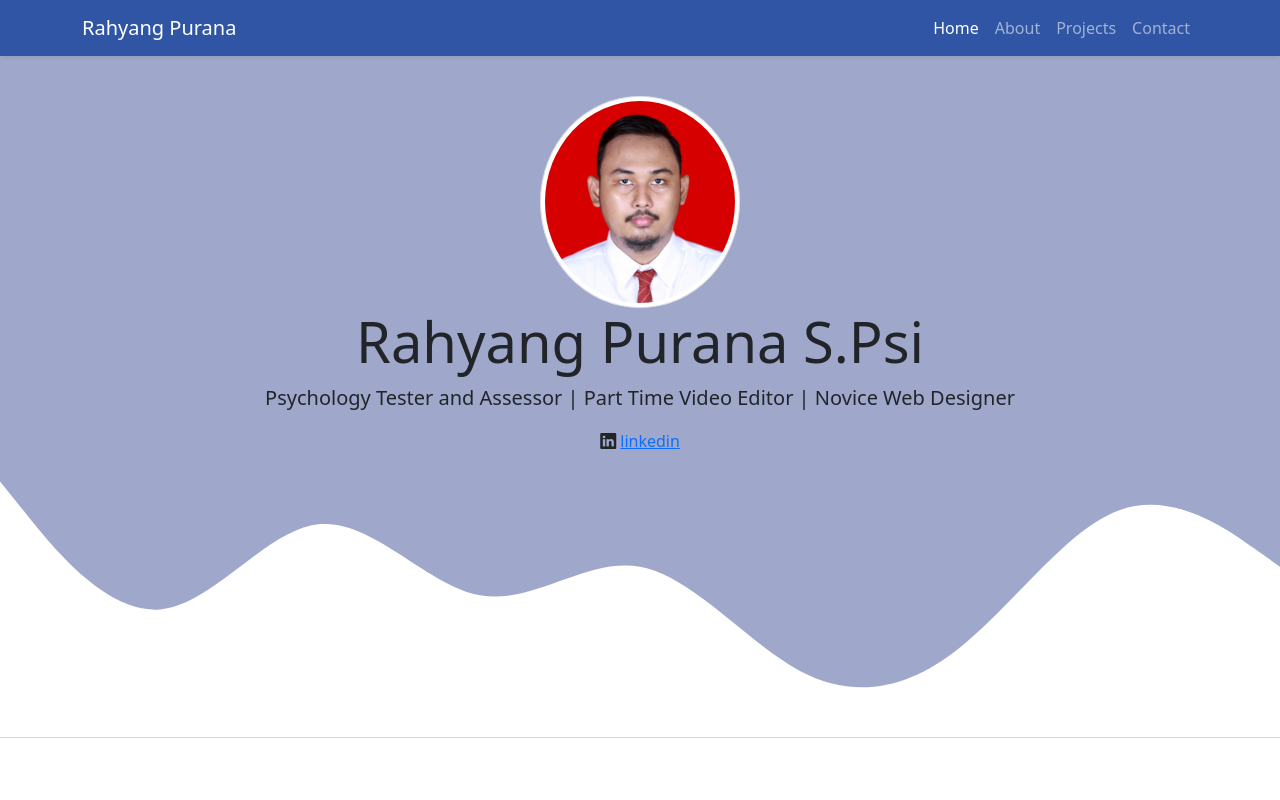
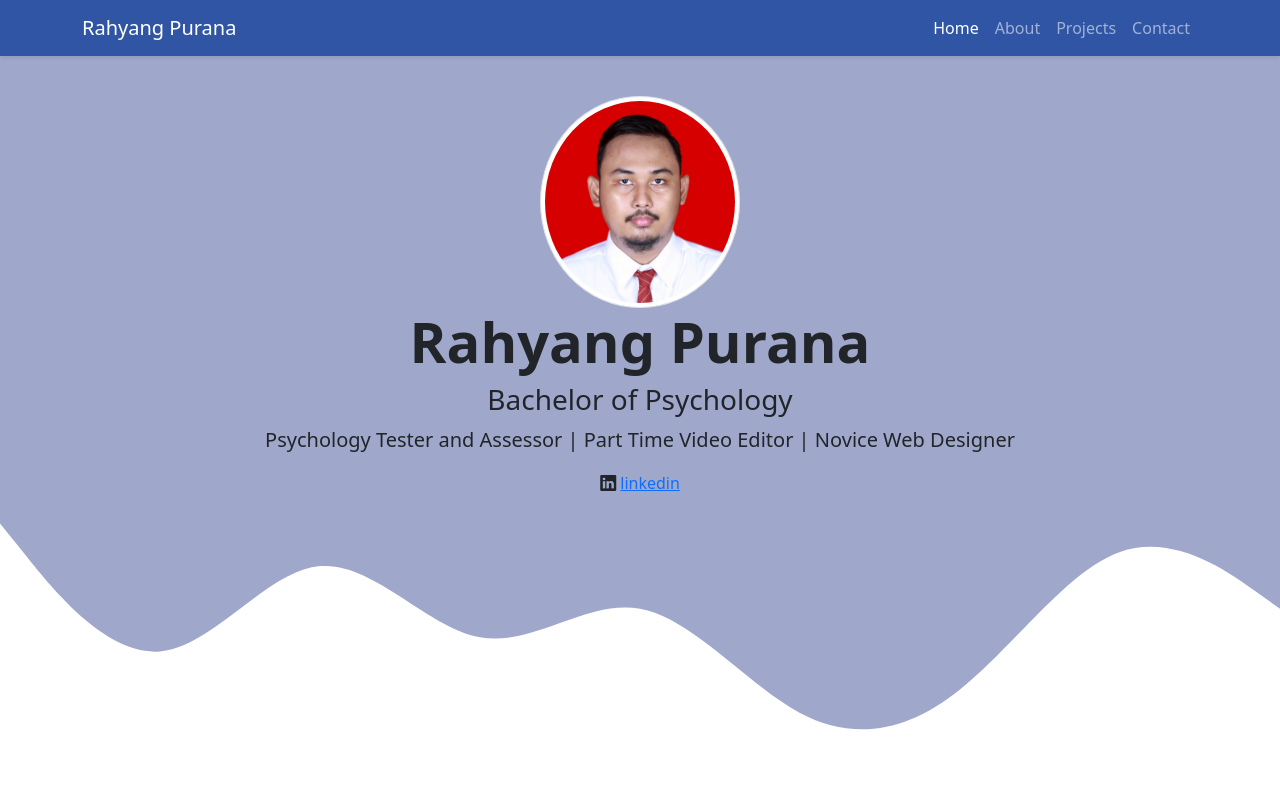
Before and after one commit to rahyangpurana/rahyangpurana.github.io, a plain HTML site: page index.html in a window 1280 px wide. Shown: the top 800 px of the page. Drawn offline with nearby package versions, Linux system fonts and the light colour scheme.

Commit message:
Update index.html
merapihkan gelar

```diff
--- a/index.html
+++ b/index.html
@@ -46,8 +46,9 @@
     <!-- Jumbotron -->
     <section class="jumbotron text-center">
       <img src="img/FOTO ORI.jpg" alt="Rahyang Purana" width="200" class="rounded-circle img-thumbnail" />
-      <h1 class="display-4">Rahyang Purana S.Psi</h1>
-      <p class="lead">Psychology Tester and Assessor | Part Time Video Editor | Novice Web Designer</p>
+      <h1 class="display-4 fw-bold">Rahyang Purana</h1>
+      <h3>Bachelor of Psychology</h3>
+      <p class="lead fw-normal">Psychology Tester and Assessor | Part Time Video Editor | Novice Web Designer</p>
       <i class="bi bi-linkedin"></i>
       <a href="https://www.linkedin.com/in/rahyangpurana/">linkedin</a>
       <svg xmlns="http://www.w3.org/2000/svg" viewBox="0 0 1440 320">
```
